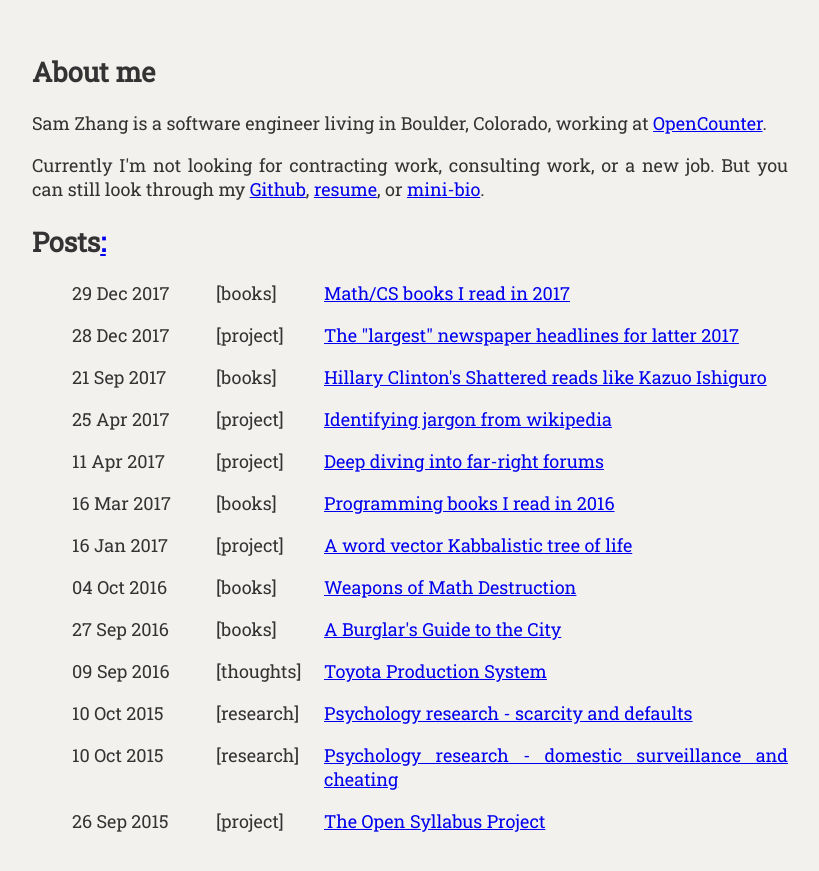
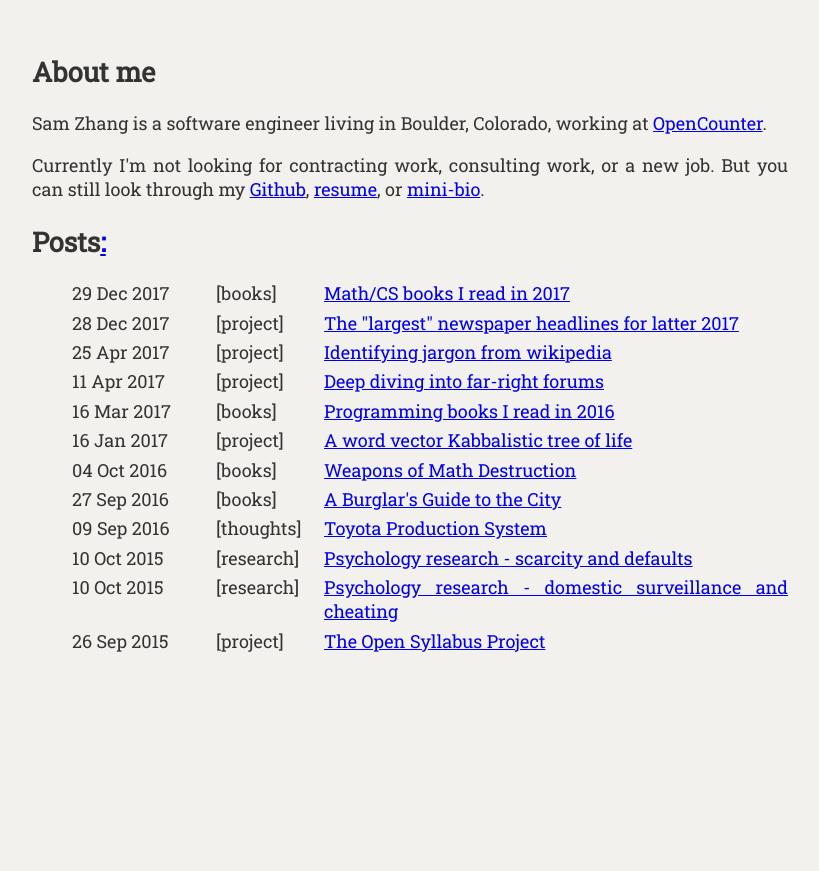
Before and after one commit to samzhang111/samzhang111.github.io, a Jekyll site: the page built from index.html, in a window 1280 px wide. Shown: the top 871 px of the page, without its empty margins (230-1049 px from the left). Built offline with Jekyll 4.4.1, drawn with Linux system fonts in a browser that asks for light colours; some of the changed lines change nothing that is shown.

Commit message:
Condense rows closer

```diff
--- a/_posts/2017-09-21-kazuo-ishiguro-and-hillary-clinton.md
+++ /dev/null
@@ -1,23 +0,0 @@
----
-layout: post
-title: Hillary Clinton's Shattered reads like Kazuo Ishiguro
-date: 2017-09-21 22:41:00
-tag: books
----
-
-After reading several of Ishiguro's novels, I feel fairly confident in saying that they often feature a narrator who is intensely self-aware and insecure about certain aspects of their social status, yet manage to convince themeselves so utterly that they are integrated into "high society" or whatever their desired company is that it opens up this psychological space for these beautiful magical realist effects to appear. At times I am reminded of a phrase I read in reference to Mo Yan: "hallucinatory realism". There is no solid reality with which to perform magic on. Instead, the narrator's world is revealed to have taken a fundamental misstep, somewhere up the line, like mathematicians who ventured far along before doubt is cast on one of their fundamental axioms. But where did things go wrong? The world around Ishiguro's characters -- colonial Shanghai in When We Were Orphans, the book I read most recently -- transforms so impercetably that it boils them, and the reader, like a frog in a pot. There is no clear point of departure from the world they knew.
-
-Naturally those thoughts echoed in my mind as I read [Shattered](https://www.amazon.com/Shattered-Inside-Hillary-Clintons-Campaign/dp/0553447084). Shattered is the post-mortem of the Hillary Clinton campaign executed by two of her informal biographers, the authors of [HRC](https://en.wikipedia.org/wiki/HRC:_State_Secrets_and_the_Rebirth_of_Hillary_Clinton). It depicts a campaign living in a different universe -- a "floating world" if you will -- and the characters perform a shadow-play
-across the political landscape. The cast constantly abstracts away from humanity toward these more logical planes: data for Robby Mook, this contemporary politico art of war -- divorced, of course, from the lived reality of the people they would have served -- for the others. The way that Jonathon Allen and Amie Parnes allow themselves the politico vocabulary in their narration -- and more, allowing themselves the politico way of thinking, of "12-dimensional chess", where it makes sense
-to "box out" Joe Biden by courting one particular donor to send him a secret signal -- is like that of a Kazuo Ishiguro narrator. They have sunk so deeply into this universe, and assimilated so keenly, that each revelation about Hillary's persistent unpopularity or the contemporary desire for radical socialist ideas is de-realizing.
-
-The instinct of Hillary's campaign, upon first learning of the investigation into her private email server, was to laugh and make jokes about it. In the stark aftermath of the election, I'm reminded of a course I took on the sociology of humor, and the ways that laughter is used to smooth over incongruities in our reality. These incongruities kept surfacing, however, and the campaign attempted deeper and deeper coping mechanisms -- blaming people, in-fighting, and resorting to this cargo cult-y scientism around the analytics team. It is worth mentioning that anytime I mention the "campaign" here, it may as well be "Hillary" since the book makes clear that the problems with acknowledging reality stem from the very top. As Hillary is plummetting in the polls, she retreats to these idyllic scenes that are unreal to most Americans, like the beach or five-star hotels, where she comfortably, and pleasurably, wrestles without insight with her favorite topic: her unpopularity.
-
-The fact that the outcome is predetermined didn't make me desire for different outcomes the whole time. I wanted them to choose Elizabeth Warren -- not because that would necessarily have saved the campaign -- but because I wanted them to be the kind of people who would have considered it. Instead, they did this pseudo-rational process of checking off pros and cons, and came to the conclusion that the most inoffensive result would be Tim Kaine. Those of us who paid attention to the election knew each song and dance in this musical, and in our hearts, we knew exactly what those on top were thinking.
-
-It is because we know the plot ahead of time that the book is so tragic. The only real moment of Hillary Clinton that we glimpse in the entire thing is the night she lost, she seemed like she was in a daze, whenever anyone spoke to her, she would repeat, "Okay. Okay."
-
-The tragic reality of this is that it continues endlessly, of course, since unlike a novel, it doesn't "just end". As the Hillary campaign collapses, we glimpse Robby Mook in the last pages huddling with the communications team to craft a narrative about "Russian interference" that sure enough has come to be a lived epilogue of the book.
-Hillary herself came out with a book as well, blaming Bernie Sanders, the women at the Women's March, and well, everyone except herself, for her loss.
-
-The only justification I can come up with is that they are stumbling around rather like the pianist in The Unconsoled. Surely he was famous in this town, and that folks knew him? Of course, of course, the townspeople all say. They humor him. He doesn't seem to realize how much time has passed.
--- a/css/site.scss
+++ b/css/site.scss
@@ -33,7 +33,7 @@ html {
 
 .row {
   display: flex;
-  margin-bottom: 1rem;
+  margin-bottom: 0.3rem;
 }
 
 .date {
```
